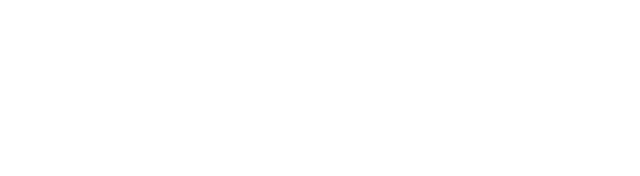
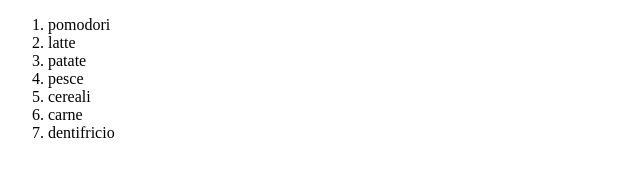
Before and after one commit to Luigi9411/js-lista-spesa, a plain HTML site: page index.html in a window 1280 px wide. Shown: the whole page, without its empty margins (0-640 px from the left). Drawn offline with Linux system fonts and the light colour scheme.

Commit message:
add-while

```diff
--- a/index.html
+++ b/index.html
@@ -4,9 +4,13 @@
     <meta charset="UTF-8">
     <meta http-equiv="X-UA-Compatible" content="IE=edge">
     <meta name="viewport" content="width=device-width, initial-scale=1.0">
-    <title>Document</title>
+    <title>Lista Spesa</title>
+    <!-- style js -->
+	<script src="js/script.js" defer></script>
 </head>
 <body>
-
+    <body>
+        <ol class="grocery-list"></ol>
+    </body>
 </body>
 </html>
--- a/js/script.js
+++ b/js/script.js
@@ -0,0 +1,18 @@
+const arrGroceryList = [
+	'pomodori',
+	'latte',
+	'patate',
+	'pesce',
+	'cereali',
+	'carne',
+	'dentifricio',
+];
+
+const eleGroceryList = document.querySelector('.grocery-list');
+
+
+let i = 0;
+while ( i < arrGroceryList.length) {
+    eleGroceryList.innerHTML += `<li>${arrGroceryList[i]}</li>`;
+    i++;
+};
```
